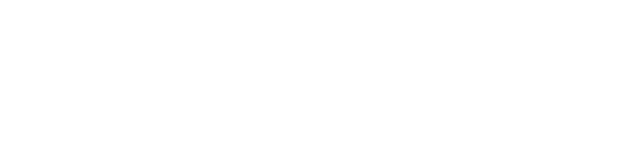
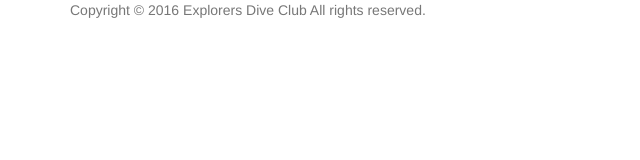
Before and after one commit to walshtom/EDC-Wireframe, a plain HTML site: page index.html in a window 1280 px wide. Shown: the whole page, without its empty margins (0-640 px from the left). Drawn offline with Linux system fonts and the light colour scheme.

Commit message:
Added sticky footer

```diff
--- a/index.html
+++ b/index.html
@@ -13,17 +13,26 @@
 	<link href="css/bootstrap.min.css" rel="stylesheet">
 	<!-- IE10 viewport hack for Surface/desktop Windows 8 bug -->
     <link href="css/ie10-viewport-bug-workaround.css" rel="stylesheet">
-	<!-- Custom styles for EDC Website -->
+	<!-- Custom styles -->
 	<link href="css/styles.css" rel="stylesheet">
 </head>
 <body>
 
 
+    <footer class="footer">
+      <div class="container">
+        <p class="text-muted">Copyright &copy; 2016 Explorers Dive Club  All rights reserved.</p>
+      </div>
+    </footer>
 
-<script src="js/jquery-2.2.1.min.js"></script>
-<script src="js/bootstrap.min.js"></script>
-<script src="js/script.js"></script>
-<!-- IE10 viewport hack for Surface/desktop Windows 8 bug -->
-<script src="js/ie10-viewport-bug-workaround.js"></script>
+
+    <!-- Bootstrap core JavaScript
+    ================================================== -->
+    <!-- Placed at the end of the document so the pages load faster -->
+	<script src="js/jquery-2.2.1.min.js"></script>
+	<script src="js/bootstrap.min.js"></script>
+	<script src="js/script.js"></script>
+	<!-- IE10 viewport hack for Surface/desktop Windows 8 bug -->
+	<script src="js/ie10-viewport-bug-workaround.js"></script>
 </body>
 </html>
```
Also changed, not shown: 1 other file.
